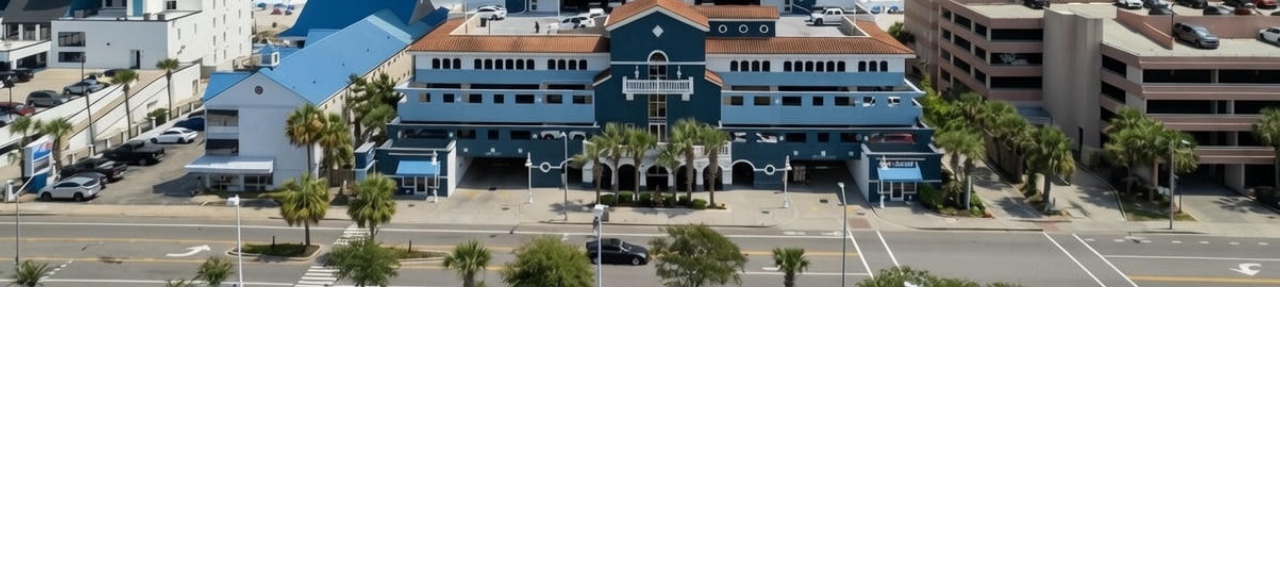
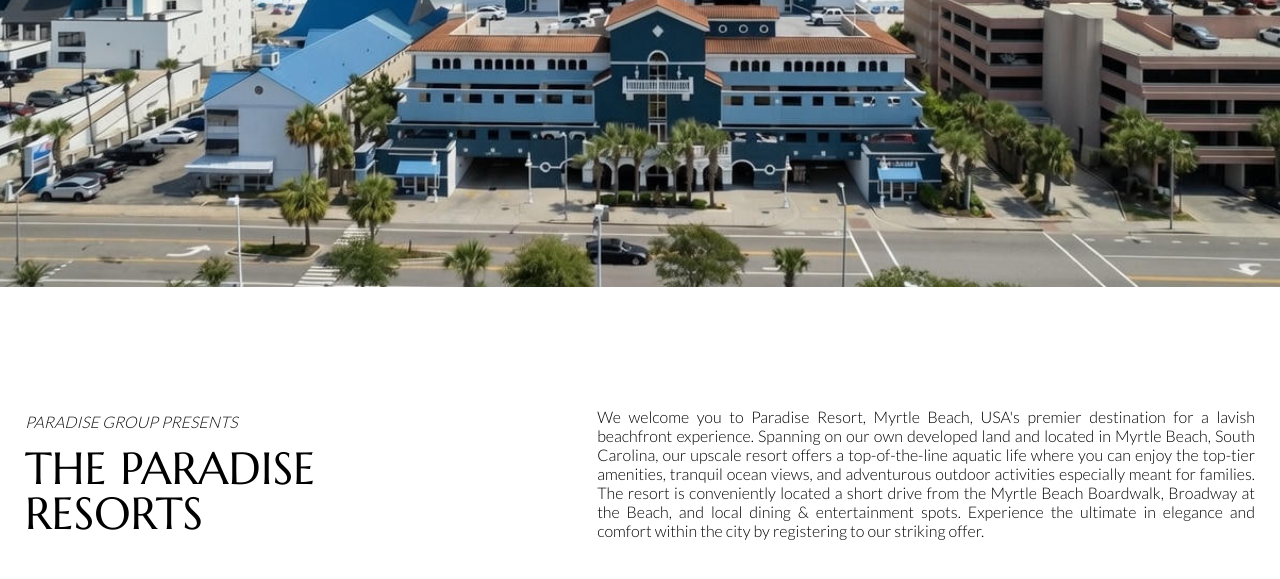
Before and after one commit to ahsanmus/Group-3_Holiday-Resort, a plain HTML site: page index.html in a window 1280 px wide. Shown: the part 513-1092 px from the top of the page. Before the commit the page ends 800 px from the top, so only its background shows below. Drawn offline with Linux system fonts and the light colour scheme.

Commit message:
Add section intro in home page

```diff
--- a/contact_us/css/contact_us.css
+++ b/contact_us/css/contact_us.css
@@ -218,7 +218,6 @@
     background: rgba(10, 20, 30, 0.65);
     backdrop-filter: blur(10px);
     border-top: 1px solid rgba(255, 255, 255, 0.15);
-
 }
 
 .details {
--- a/css/style.css
+++ b/css/style.css
@@ -1,8 +1,15 @@
+@import url('https://fonts.googleapis.com/css2?family=Lato:wght@300;400;700&family=Marcellus&display=swap');
+
 * {
     margin: 0;
     padding: 0;
 }
 
+body {
+    font-size: 1rem;
+    font-family:  Segoe UI, Roboto, Helvetica Neue, Arial, Noto Sans, sans-serif,
+                    Apple Color Emoji, Segoe UI Emoji, Segoe UI Symbol, Noto Color Emoji;
+}
 .front-image {
     background-image: url('../img/img.jpg');
     background-size: cover;
@@ -142,6 +149,43 @@
     color: #FFFFFF;
 }
 
+.intro {
+    background-color: #FFFFFF;
+    display: flex;
+    flex-wrap: wrap;
+    justify-content: space-between;
+    padding: 120px 25px 120px 25px;
+}
+.intro-names {
+    align-content: center;
+    align-items: center;
+}
+.intro .group-name {
+    font-family: "Lato", Sans-serif;
+    font-size: 16px;
+    font-weight: 300;
+    padding-bottom: 15px;
+    font-style: italic;
+    color: #111111;
+}
+
+.intro .resort-name {
+    font-family: "Marcellus", Sans-serif;
+    font-size: 45px;
+    font-weight: 400;
+    color: #000000;
+    line-height: 1;
+}
+
+.intro .intro-para {
+    flex: 0.7;
+    font-family: "Lato", Sans-serif;
+    font-size: 16px;
+    font-weight: 300;
+    text-align: justify ;
+    color: #000000;
+}
+
 
 
 
--- a/index.html
+++ b/index.html
@@ -27,5 +27,18 @@
     </div>
     </div>
 
+    <section class="intro">
+        <div class="intro-names">
+        <div class="group-name">PARADISE GROUP PRESENTS</div>
+        <div class="resort-name">THE PARADISE <br> RESORTS</div>
+        </div>
+        <div class="intro-para">We welcome you to Paradise Resort, Myrtle Beach, USA's premier destination for a lavish beachfront experience.
+            Spanning on our own developed land and located in Myrtle Beach, South Carolina, our upscale resort offers a top-of-the-line aquatic life
+            where you can enjoy the top-tier amenities, tranquil ocean views, and adventurous outdoor activities especially meant for families.
+            The resort is conveniently located a short drive from the Myrtle Beach Boardwalk,
+            Broadway at the Beach, and local dining & entertainment spots. Experience the ultimate in elegance and comfort within the city by registering
+            to our striking offer.</div>
+    </section>
+
 </body>
 </html>
```
